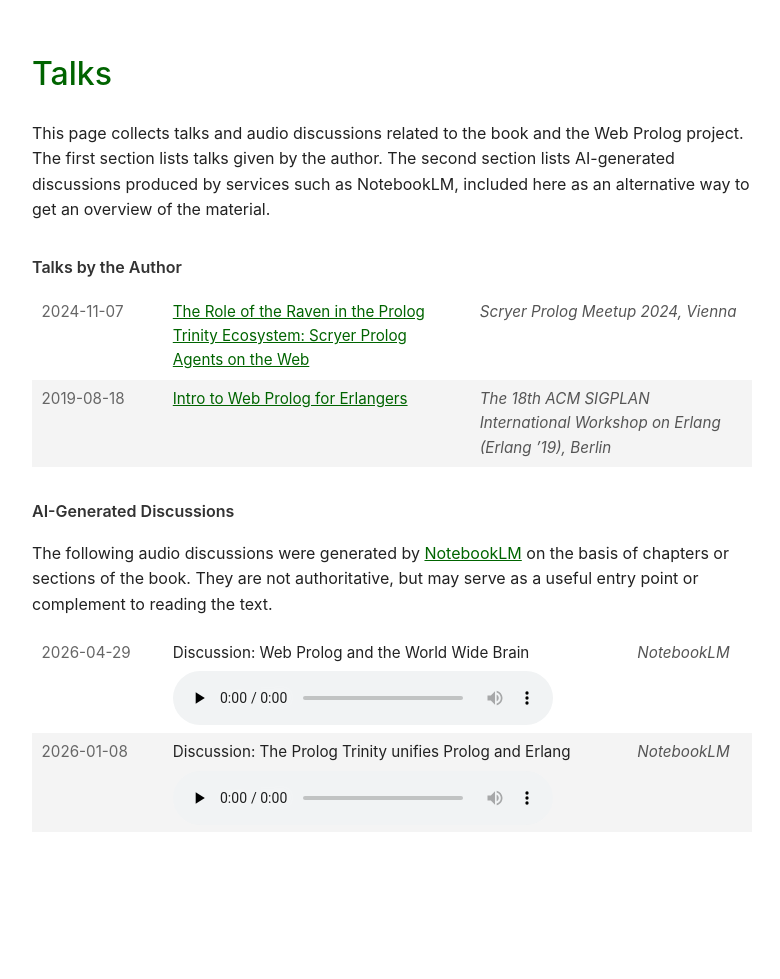
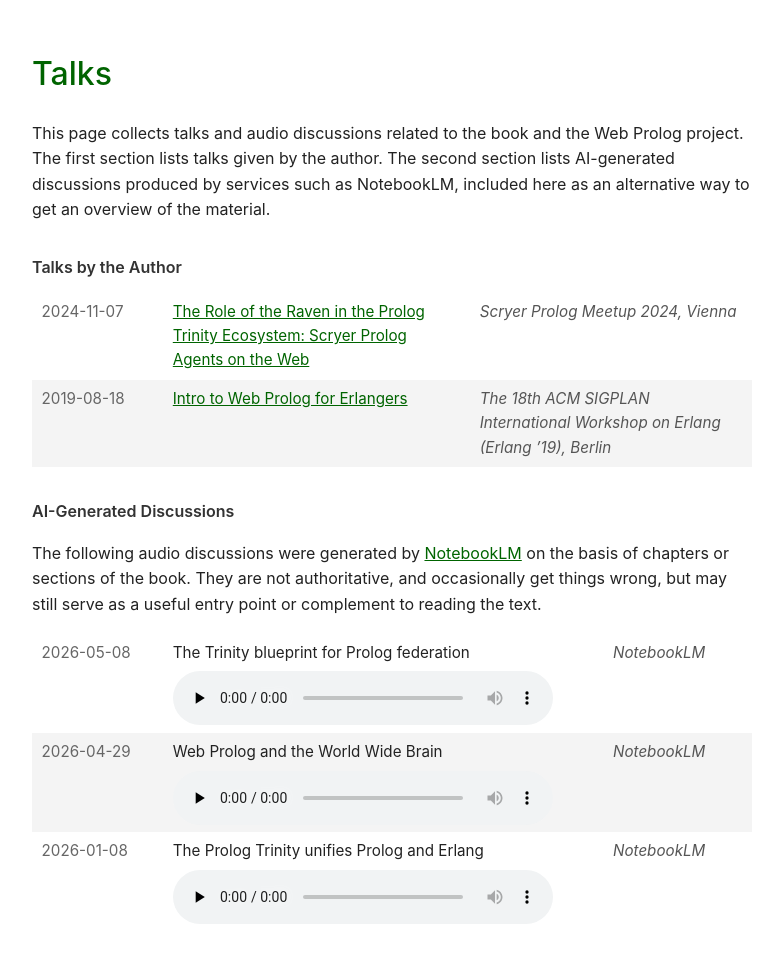
Before and after one commit to torbjornlager/book-project-home, a Jekyll site: the page talks.html, which Jekyll copies as it is, in a window 1280 px wide. Shown: the whole page, without its empty margins (248-1028 px from the left). Built offline with Jekyll 4.4.1, drawn with Linux system fonts in a browser that asks for light colours; before the commit the page ends 900 px from its top, so only the background shows below that.

Commit message:
Added another NotebookLM talk.

```diff
--- a/talks.html
+++ b/talks.html
@@ -82,14 +82,24 @@
 <p>
   The following audio discussions were generated by
   <a href="https://notebooklm.google.com">NotebookLM</a> on the basis of
-  chapters or sections of the book. They are not authoritative, but may serve
-  as a useful entry point or complement to reading the text.
+  chapters or sections of the book. They are not authoritative, and occasionally get things wrong,
+  but may still serve as a useful entry point or complement to reading the text.
 </p>
 <table>
   <tr>
+    <td class="date">2026-05-08</td>
+    <td>
+      The Trinity blueprint for Prolog federation
+      <audio controls preload="none">
+        <source src="assets/audio/The_Trinity_blueprint_for_Prolog_federation.m4a" type="audio/mp4">
+      </audio>
+    </td>
+    <td class="venue">NotebookLM</td>
+  </tr>
+  <tr>
     <td class="date">2026-04-29</td>
     <td>
-      Discussion: Web Prolog and the World Wide Brain
+      Web Prolog and the World Wide Brain
       <audio controls preload="none">
         <source src="assets/audio/Web_Prolog_and_the_World_Wide_Brain.m4a" type="audio/mp4">
       </audio>
@@ -99,7 +109,7 @@
   <tr>
     <td class="date">2026-01-08</td>
     <td>
-      Discussion: The Prolog Trinity unifies Prolog and Erlang
+      The Prolog Trinity unifies Prolog and Erlang
       <audio controls preload="none">
         <source src="assets/audio/Prolog_Trinity_Unifies_Logic_and_Erlang_Actors.m4a" type="audio/mp4">
       </audio>
```
